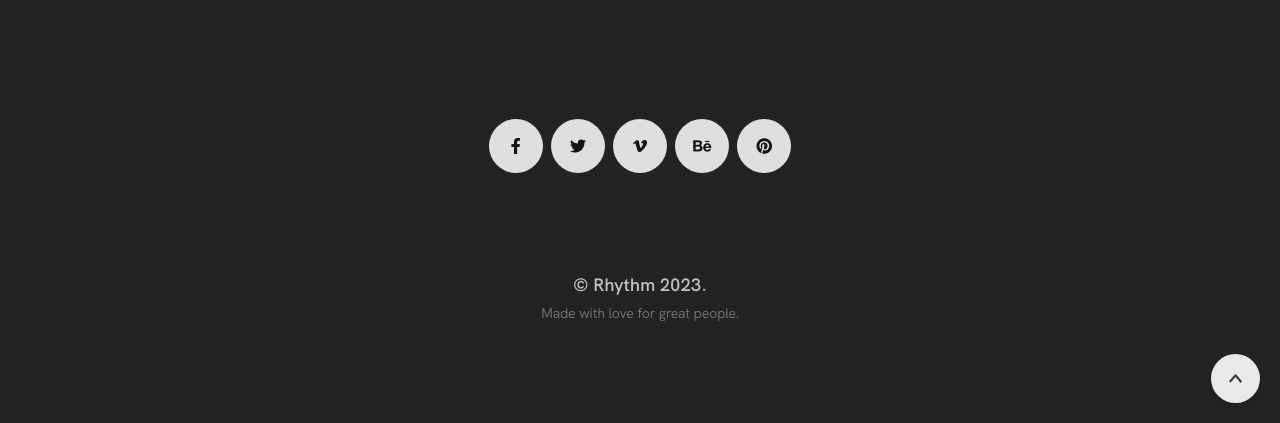
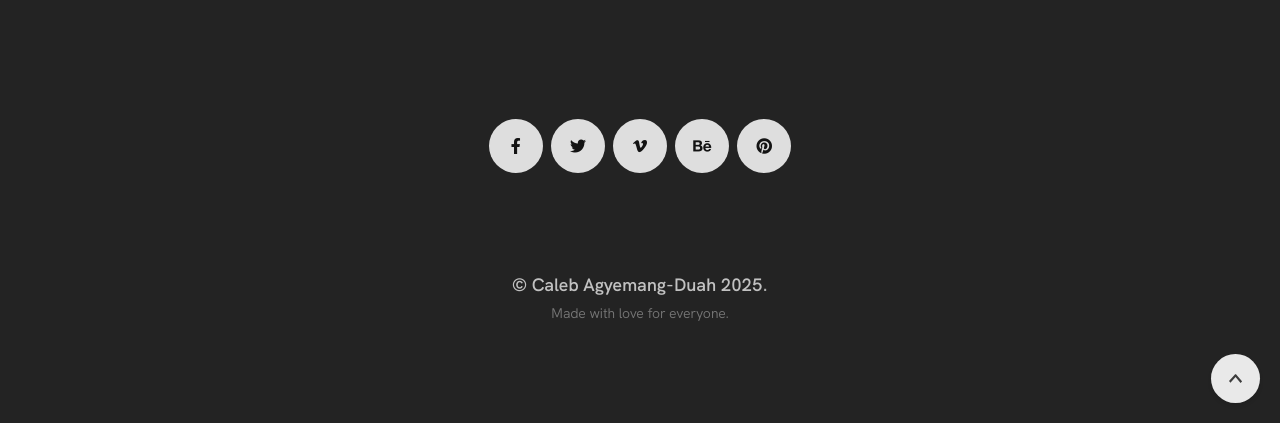
Before and after one commit to aopoku255/calebportfolio, a website: page public/about.html in a window 1280 px wide. Shown: the part 4517-4940 px from the top of the page. Drawn offline with Linux system fonts and the light colour scheme.

Commit message:
contact logo change, all footer changes

```diff
--- a/public/about.html
+++ b/public/about.html
@@ -487,11 +487,11 @@ You can find the code of your language here - https://www.w3schools.com/tags/ref
                 <div class="footer-text">
                     <!-- Copyright -->
                     <div class="footer-copy">
-                        <a href="index.html">© Rhythm 2023</a>.
+                        <a href="index.html">© Caleb Agyemang-Duah 2025</a>.
                     </div>
                     <!-- End Copyright -->
 
-                    <div class="footer-made">Made with love for great people.</div>
+                    <div class="footer-made">Made with love for everyone.</div>
                 </div>
                 <!-- End Footer Text -->
             </div>
```
Also changed, not shown: public/404.html (+1 -1 lines), public/index.html (+2 -2 lines), public/leader.html (+2 -2 lines), public/services.html (+2 -2 lines), public/speaker.html (+1 -1 lines), public/works.html (+1 -1 lines).
